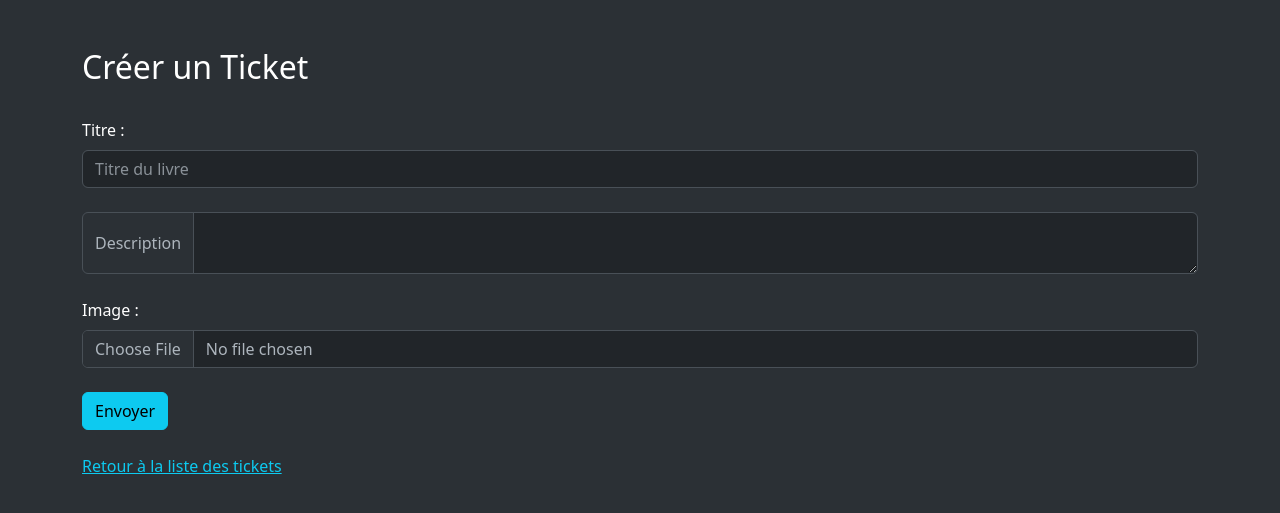
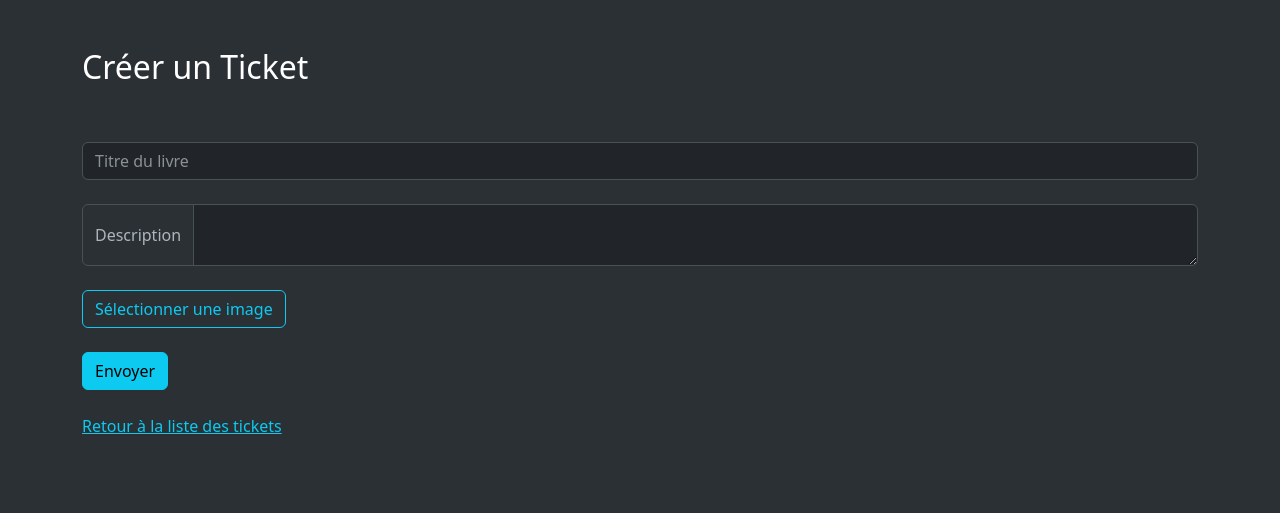
Before and after one commit to thehanatos/P9_LitReview, a Django app: page /tickets/create/ in a window 1280 px wide. Shown: the part 56-569 px from the top of the page. Run offline with Django 5.2, Linux system fonts and the light colour scheme; the visitor is signed in with stand-in values (Sample User, id 1).

Commit message:
update style

```diff
--- a/litreview/templates/tickets/create_ticket.html
+++ b/litreview/templates/tickets/create_ticket.html
@@ -4,10 +4,10 @@
 <h2>Créer un Ticket</h2>
 <br>
 
-<form class="row g-4" method="POST" enctype="multipart/form-data">
+<form class="row g-4 mb-4" method="POST" enctype="multipart/form-data">
     {% csrf_token %}
     <div class="col-12">
-        <label for="inputAddress" class="form-label">Titre :</label>
+        <label for="inputAddress" class="form-label"></label>
         <input type="text" class="form-control" id="inputAddress" id="id_book_title" name="book_title" placeholder="Titre du livre" required>
     </div>
     <div class="input-group">
@@ -15,14 +15,14 @@
         <textarea class="form-control" id="id_description" name="description" aria-label="Description" required></textarea>
     </div>
     <div class="col-12">
-        <label for="formFile" for="id_image" class="form-label">Image :</label>
-        <input class="form-control" type="file" id="formFile" id="id_image" name="image">
+        <input class="form-control d-none" type="file" id="formFile" id="id_image" name="image">
+        <label for="formFile" class="btn btn-outline-info">Sélectionner une image</label>
     </div>
     <div class="col-12">
         <button type="submit" class="btn btn-info">Envoyer</button>
     </div>
 </form>
-<br>
+
 <a href="{% url 'tickets:ticket_list' %}" class="link-info" >Retour à la liste des tickets</a>
 
 {% endblock %}
--- a/litreview/templates/tickets/ticket_list.html
+++ b/litreview/templates/tickets/ticket_list.html
@@ -4,10 +4,10 @@
 <h2>Liste des Tickets</h2>
 <br>
 {% for ticket in tickets %}
-    <div class="col-12">
+    <div class="col-6">
         <h4>{{ ticket.book_title }}</h4>
         <br>
-        <p>{{ ticket.description }}</p>
+        <p>{{ ticket.description }}</p><br>
         {% if ticket.image %}
             <img src="{{ ticket.image.url }}" alt="Image du ticket" width="200"><br>
         {% endif %}
@@ -19,4 +19,5 @@
 {% endfor %}
 
 <a href="{% url 'tickets:create_ticket' %}" class="link-info">Créer un nouveau Ticket</a>
+<br><br>
 {% endblock %}
```
